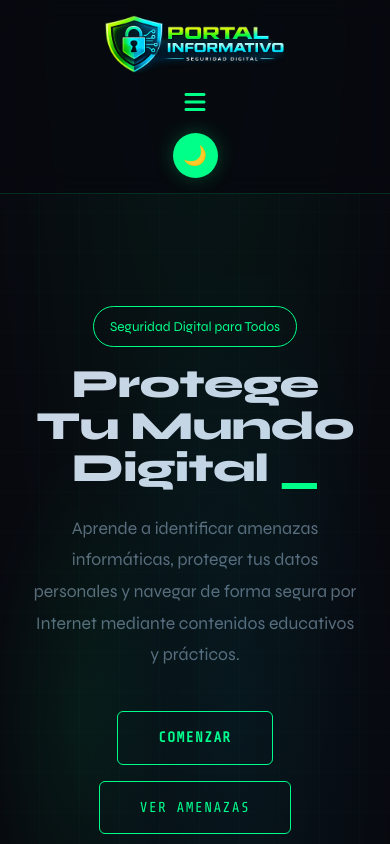
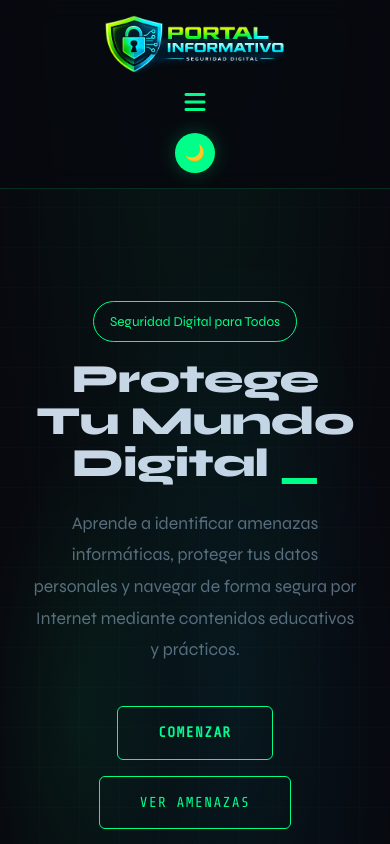
Before and after one commit to Kaljkb/pagina-web, a plain HTML site: page index.html in a window 390 px wide. Shown: the top 844 px of the page. Drawn offline with nearby package versions, Linux system fonts and the light colour scheme.

Commit message:
Update estilos.css

```diff
--- a/css/estilos.css
+++ b/css/estilos.css
@@ -1066,3 +1066,17 @@ body.light{
     }
 
 }
+
+@media (max-width:768px){
+
+    #theme-btn{
+
+        width:40px;
+
+        height:40px;
+
+        font-size:1rem;
+
+    }
+
+}
```
